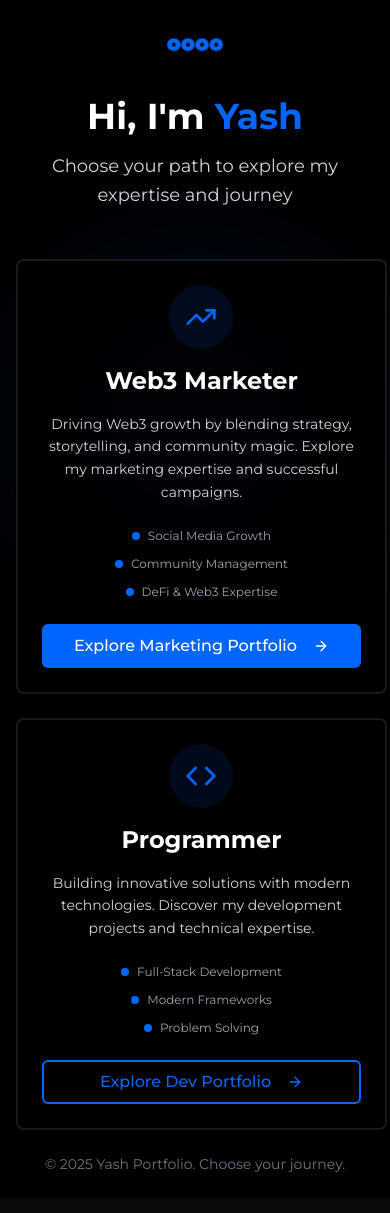
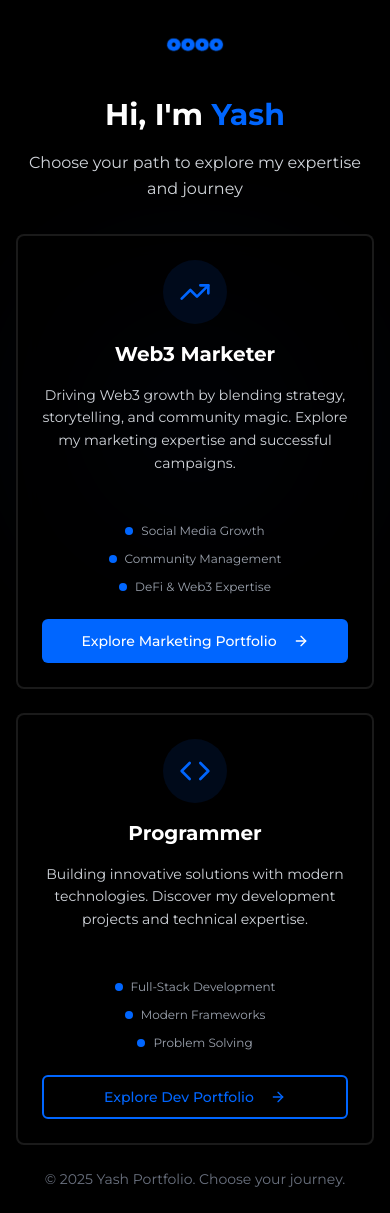
Before and after one commit to parekhhyash/portfoliokharek, a Next.js app: page / in a window 390 px wide. Built offline with nearby package versions, Linux system fonts and the light colour scheme.

Commit message:
Fix responsive card layout and mobile overflow

```diff
--- a/app/page.tsx
+++ b/app/page.tsx
@@ -27,11 +27,11 @@ export default function LandingPage() {
   }
 
   return (
-    <div className="min-h-screen bg-black text-white">
+    <div className="min-h-screen bg-black text-white overflow-x-hidden">
       {/* Background Effects */}
       <div className="absolute inset-0">
         <div
-          className="absolute top-1/2 left-1/2 w-[400px] h-[400px] md:w-[600px] md:h-[600px] -translate-x-1/2 -translate-y-1/2 opacity-25"
+          className="absolute top-1/2 left-1/2 w-[300px] h-[300px] sm:w-[400px] sm:h-[400px] md:w-[600px] md:h-[600px] -translate-x-1/2 -translate-y-1/2 opacity-25"
           style={{
             background: "radial-gradient(circle, #0066ff 0%, transparent 70%)",
             filter: "blur(80px)",
@@ -54,27 +54,27 @@ export default function LandingPage() {
       </header>
 
       {/* Main Content */}
-      <main className="relative z-10 flex items-center justify-center min-h-[calc(100vh-200px)] px-4 sm:px-6 lg:px-8">
-        <div className="max-w-6xl mx-auto w-full">
-          <div className="text-center mb-12 md:mb-16">
-            <h1 className="text-4xl sm:text-5xl md:text-6xl lg:text-7xl font-bold text-white mb-4 md:mb-6">
+      <main className="relative z-10 flex items-center justify-center min-h-[calc(100vh-200px)]">
+        <div className="w-full max-w-6xl mx-auto px-4 sm:px-6 lg:px-8">
+          <div className="text-center mb-8 sm:mb-12 md:mb-16">
+            <h1 className="text-3xl sm:text-4xl md:text-5xl lg:text-6xl xl:text-7xl font-bold text-white mb-4 md:mb-6 leading-tight">
               Hi, I'm <span className="text-[#0066ff]">Yash</span>
             </h1>
-            <p className="text-lg sm:text-xl md:text-2xl text-gray-300 mb-8 md:mb-12 max-w-3xl mx-auto leading-relaxed">
+            <p className="text-base sm:text-lg md:text-xl lg:text-2xl text-gray-300 mb-8 md:mb-12 max-w-3xl mx-auto leading-relaxed px-2">
               Choose your path to explore my expertise and journey
             </p>
           </div>
 
           {/* Portfolio Options */}
-          <div className="grid md:grid-cols-2 gap-6 md:gap-8 max-w-5xl mx-auto">
+          <div className="grid grid-cols-1 md:grid-cols-2 gap-6 md:gap-8 max-w-4xl mx-auto">
             {/* Web3 Marketer Card */}
-            <Card className="group hover:shadow-2xl transition-all duration-500 hover:-translate-y-4 border-2 hover:border-[#0066ff]/30 bg-black/80 backdrop-blur-xl border-white/10">
-              <CardContent className="p-6 md:p-8 text-center">
-                <div className="mb-6">
+            <Card className="group hover:shadow-2xl transition-all duration-500 hover:-translate-y-2 md:hover:-translate-y-4 border-2 hover:border-[#0066ff]/30 bg-black/80 backdrop-blur-xl border-white/10 w-full">
+              <CardContent className="p-6 md:p-8 text-center h-full flex flex-col">
+                <div className="mb-6 flex-shrink-0">
                   <div className="w-16 h-16 md:w-20 md:h-20 bg-[#0066ff]/10 rounded-full flex items-center justify-center mx-auto mb-4 group-hover:bg-[#0066ff]/20 transition-colors duration-300">
                     <TrendingUp className="w-8 h-8 md:w-10 md:h-10 text-[#0066ff]" />
                   </div>
-                  <h2 className="text-2xl md:text-3xl font-bold text-white mb-4">
+                  <h2 className="text-xl sm:text-2xl md:text-3xl font-bold text-white mb-4">
                     Web3 Marketer
                   </h2>
                   <p className="text-gray-300 mb-6 leading-relaxed text-sm md:text-base">
@@ -83,40 +83,40 @@ export default function LandingPage() {
                   </p>
                 </div>
 
-                <div className="space-y-3 mb-6 md:mb-8">
+                <div className="space-y-3 mb-6 md:mb-8 flex-grow">
                   <div className="flex items-center justify-center text-xs md:text-sm text-gray-400">
-                    <span className="w-2 h-2 bg-[#0066ff] rounded-full mr-2"></span>
+                    <span className="w-2 h-2 bg-[#0066ff] rounded-full mr-2 flex-shrink-0"></span>
                     Social Media Growth
                   </div>
                   <div className="flex items-center justify-center text-xs md:text-sm text-gray-400">
-                    <span className="w-2 h-2 bg-[#0066ff] rounded-full mr-2"></span>
+                    <span className="w-2 h-2 bg-[#0066ff] rounded-full mr-2 flex-shrink-0"></span>
                     Community Management
                   </div>
                   <div className="flex items-center justify-center text-xs md:text-sm text-gray-400">
-                    <span className="w-2 h-2 bg-[#0066ff] rounded-full mr-2"></span>
+                    <span className="w-2 h-2 bg-[#0066ff] rounded-full mr-2 flex-shrink-0"></span>
                     DeFi & Web3 Expertise
                   </div>
                 </div>
 
                 <Button
                   size="lg"
-                  className="w-full bg-[#0066ff] hover:bg-[#0052cc] text-white py-3 text-base md:text-lg font-medium transition-all duration-200 hover:scale-105 group-hover:shadow-lg"
+                  className="w-full bg-[#0066ff] hover:bg-[#0052cc] text-white py-3 text-sm md:text-base lg:text-lg font-medium transition-all duration-200 hover:scale-105 group-hover:shadow-lg flex-shrink-0"
                   onClick={() => window.location.href = '/marketer'}
                 >
-                  Explore Marketing Portfolio
-                  <ArrowRight className="ml-2 h-4 w-4 md:h-5 md:w-5" />
+                  <span className="truncate">Explore Marketing Portfolio</span>
+                  <ArrowRight className="ml-2 h-4 w-4 md:h-5 md:w-5 flex-shrink-0" />
                 </Button>
               </CardContent>
             </Card>
 
             {/* Programmer Card */}
-            <Card className="group hover:shadow-2xl transition-all duration-500 hover:-translate-y-4 border-2 hover:border-[#0066ff]/30 bg-black/80 backdrop-blur-xl border-white/10">
-              <CardContent className="p-6 md:p-8 text-center">
-                <div className="mb-6">
+            <Card className="group hover:shadow-2xl transition-all duration-500 hover:-translate-y-2 md:hover:-translate-y-4 border-2 hover:border-[#0066ff]/30 bg-black/80 backdrop-blur-xl border-white/10 w-full">
+              <CardContent className="p-6 md:p-8 text-center h-full flex flex-col">
+                <div className="mb-6 flex-shrink-0">
                   <div className="w-16 h-16 md:w-20 md:h-20 bg-[#0066ff]/10 rounded-full flex items-center justify-center mx-auto mb-4 group-hover:bg-[#0066ff]/20 transition-colors duration-300">
                     <Code className="w-8 h-8 md:w-10 md:h-10 text-[#0066ff]" />
                   </div>
-                  <h2 className="text-2xl md:text-3xl font-bold text-white mb-4">
+                  <h2 className="text-xl sm:text-2xl md:text-3xl font-bold text-white mb-4">
                     Programmer
                   </h2>
                   <p className="text-gray-300 mb-6 leading-relaxed text-sm md:text-base">
@@ -125,17 +125,17 @@ export default function LandingPage() {
                   </p>
                 </div>
 
-                <div className="space-y-3 mb-6 md:mb-8">
+                <div className="space-y-3 mb-6 md:mb-8 flex-grow">
                   <div className="flex items-center justify-center text-xs md:text-sm text-gray-400">
-                    <span className="w-2 h-2 bg-[#0066ff] rounded-full mr-2"></span>
+                    <span className="w-2 h-2 bg-[#0066ff] rounded-full mr-2 flex-shrink-0"></span>
                     Full-Stack Development
                   </div>
                   <div className="flex items-center justify-center text-xs md:text-sm text-gray-400">
-                    <span className="w-2 h-2 bg-[#0066ff] rounded-full mr-2"></span>
+                    <span className="w-2 h-2 bg-[#0066ff] rounded-full mr-2 flex-shrink-0"></span>
                     Modern Frameworks
                   </div>
                   <div className="flex items-center justify-center text-xs md:text-sm text-gray-400">
-                    <span className="w-2 h-2 bg-[#0066ff] rounded-full mr-2"></span>
+                    <span className="w-2 h-2 bg-[#0066ff] rounded-full mr-2 flex-shrink-0"></span>
                     Problem Solving
                   </div>
                 </div>
@@ -143,11 +143,11 @@ export default function LandingPage() {
                 <Button
                   size="lg"
                   variant="outline"
-                  className="w-full border-2 border-[#0066ff] text-[#0066ff] hover:bg-[#0066ff] hover:text-white py-3 text-base md:text-lg font-medium transition-all duration-200 hover:scale-105 group-hover:shadow-lg bg-transparent"
+                  className="w-full border-2 border-[#0066ff] text-[#0066ff] hover:bg-[#0066ff] hover:text-white py-3 text-sm md:text-base lg:text-lg font-medium transition-all duration-200 hover:scale-105 group-hover:shadow-lg bg-transparent flex-shrink-0"
                   onClick={() => window.location.href = '/programmer'}
                 >
-                  Explore Dev Portfolio
-                  <ArrowRight className="ml-2 h-4 w-4 md:h-5 md:w-5" />
+                  <span className="truncate">Explore Dev Portfolio</span>
+                  <ArrowRight className="ml-2 h-4 w-4 md:h-5 md:w-5 flex-shrink-0" />
                 </Button>
               </CardContent>
             </Card>
```
